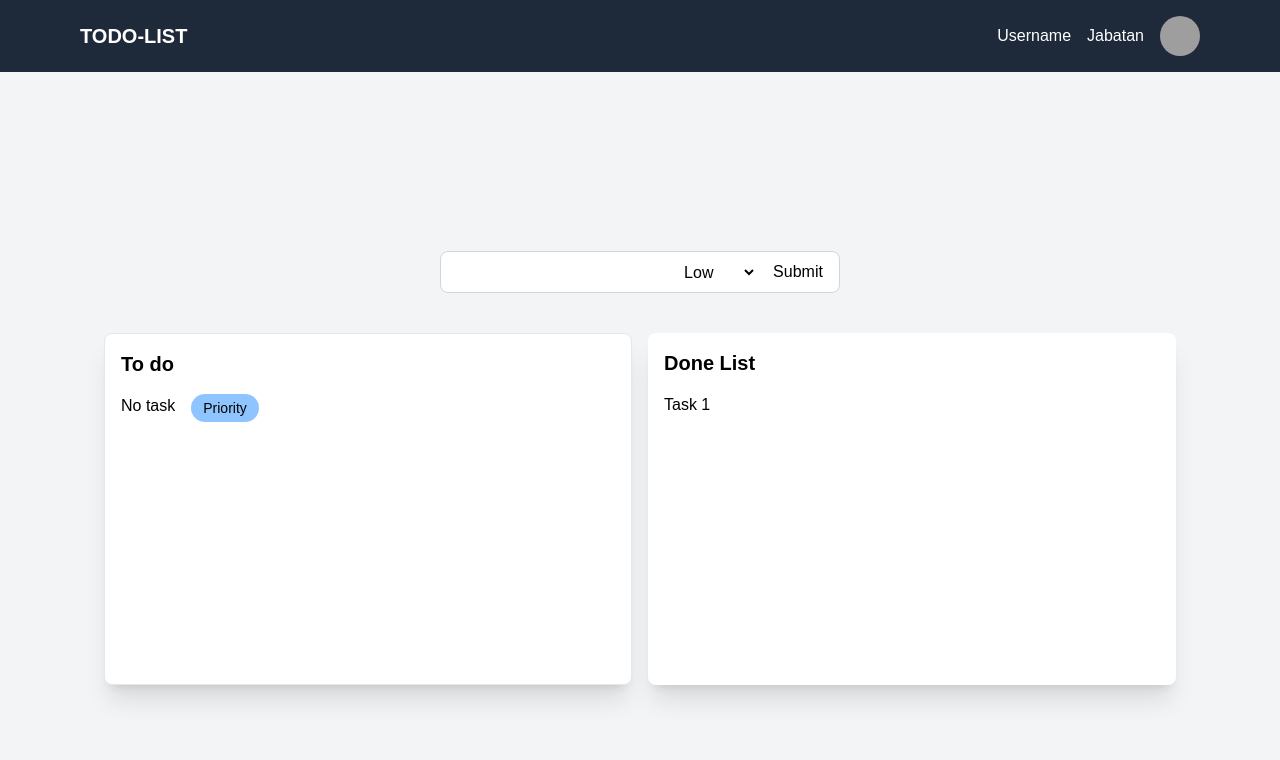
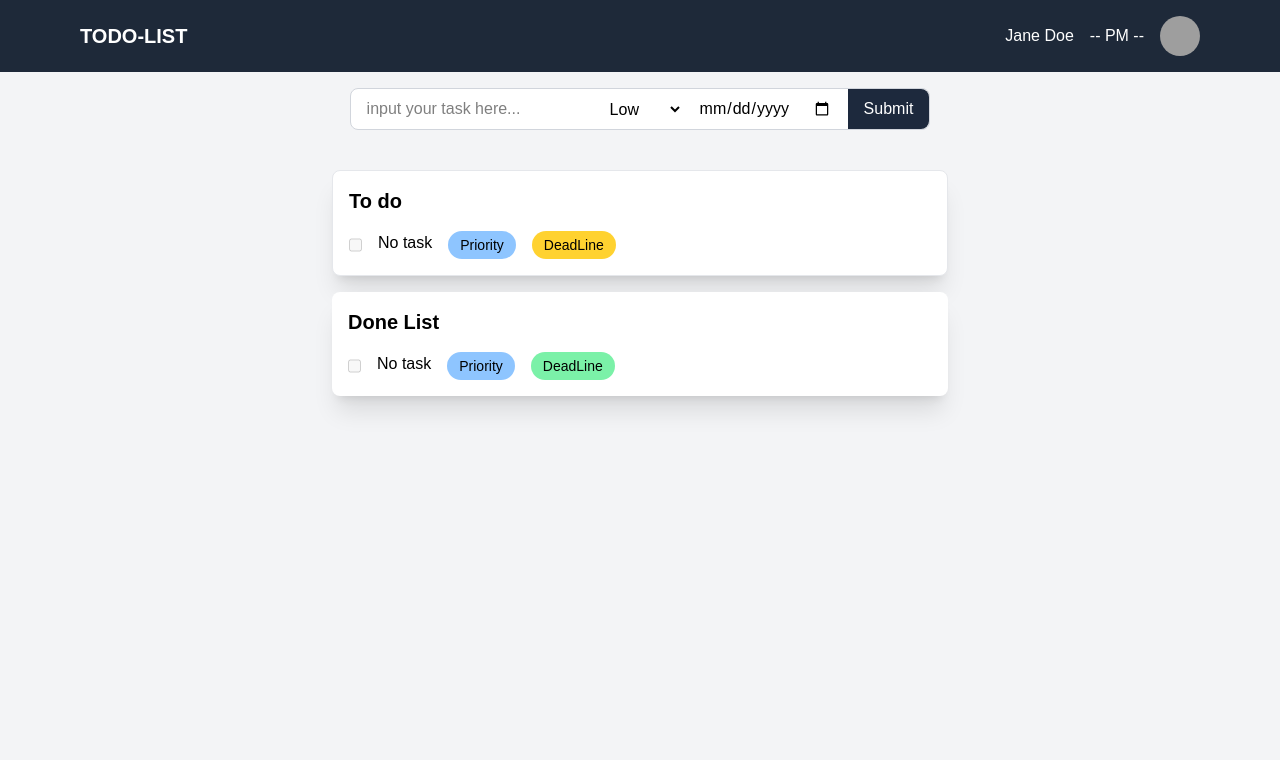
Before and after one commit to seocit/Todo-list-app, a website built with Vite: page index.html in a window 1280 px wide. Built offline with nearby package versions, Linux system fonts and the light colour scheme; grey boxes are pictures that could not be loaded; a web font is replaced by a local one.

Commit message:
feat: add checklist feature and moving task to done card

```diff
--- a/index.html
+++ b/index.html
@@ -12,39 +12,52 @@
 			<nav class="flex items-center justify-between px-20 py-4">
 				<span class="text-xl font-bold">TODO-LIST</span>
 				<div class="flex items-center space-x-4">
-					<p>Username</p>
-					<p>Jabatan</p>
+					<p>Jane Doe</p>
+					<p>--  PM --</p>
 					<img class="w-10 h-10 rounded-full object-cover" src="https://images.unsplash.com/photo-1438761681033-6461ffad8d80?q=80&w=870&auto=format&fit=crop&ixlib=rb-4.1.0&ixid=M3wxMjA3fDB8MHxwaG90by1wYWdlfHx8fGVufDB8fHx8fA%3D%3D" alt="profile-image">
 				</div>
 
 			</nav>
 		</header>
 
-		<main class="flex flex-col  bg-gray-100 min-h-screen items-center justify-center gap-4 px-20" >
-			<div id="input-form" action="" class="flex bg-white px-4 py-2 rounded-lg gap-4 mt-4 border border-gray-300">
-				<input id="inputList" type="text" class="">
+		<main class="flex flex-col  bg-gray-100 min-h-screen items-center justify-center gap-4" >
+			<div id="input-form" action="" class="flex bg-white  rounded-lg  gap-4 mt-4 border border-gray-300">
+				<input id="inputList" placeholder="input your task here..." type="text" class="px-4">
 				<select name="priority" id="priorityOption" class="">
 					<option value="Low">Low</option>
 					<option value="Medium">Medium</option>
 					<option value="High">High</option>
 				</select>
-				<button onclick="submitInput()">Submit</button>
+				<input id="dateInput" type="date">
+				<button onclick="submitInput()" class="text-white bg-slate-800 w-full h-full rounded-r-lg py-2 px-4">Submit</button>
 			</div>
-			<div class="flex gap-4 h-100 w-full p-6">
+			<div class="flex flex-col items-center min-h-screen gap-4  w-full p-6">
 				<div class="flex flex-col bg-white w-1/2 p-4 gap-4 border border-gray-200 shadow-xl  rounded-lg">
 					<h2 class="text-xl font-bold">To do</h2>
 					<ul id="taskList"">
 						<li class="flex gap-4">
+							<input  disabled type="checkbox" id="checkInput" >
 							<p>No task
 							</p>
 							<span class="text-sm bg-blue-300 px-3 py-1 rounded-2xl">Priority</span>
+							<span class="text-sm bg-amber-300 px-3 py-1 rounded-2xl">
+								DeadLine
+							</span>
 						</li>
 					</ul>
 				</div>
 				<div class="flex flex-col  bg-white w-1/2 p-4 gap-4 border-gray-200 shadow-xl rounded-lg">
 					<h2 class="text-xl font-bold">Done List</h2>
-					<ul>
-						<li>Task 1</li>
+					<ul id="doneList"">
+						<li class="flex gap-4">
+							<input  disabled type="checkbox" id="checkInput" >
+							<p>No task
+							</p>
+							<span class="text-sm bg-blue-300 px-3 py-1 rounded-2xl">Priority</span>
+							<span class="text-sm bg-green-300 px-3 py-1 rounded-2xl">
+								DeadLine
+							</span>
+						</li>
 					</ul>
 				</div>
 			</div>
--- a/src/main.js
+++ b/src/main.js
@@ -1,23 +1,59 @@
 const lists = [];
+const taskComplete = [];
 let task = {};
 const taskInput = document.getElementById("inputList");
 const priorityInput = document.getElementById("priorityOption");
+const dateInput = document.getElementById("dateInput");
+const checkInput = document.getElementById("checkInput");
 // untuk listnya
 const taskList = document.getElementById("taskList");
+const doneList = document.getElementById("doneList");
 
 function submitInput() {
-	lists.push({ task: taskInput.value, priority: priorityInput.value });
+	if (taskInput.value === "") {
+		alert("Please Input Your Task Friend...");
+	} else {
+		lists.push({
+			task: taskInput.value,
+			priority: priorityInput.value,
+			deadLineDate: dateInput.value !== "" ? dateInput.value : "no DeadLine :)",
+			isDone: false,
+		});
+	}
 	render();
+	console.log(checkInput.value);
+}
+function checkTask(taskIndex) {
+	taskComplete.push(lists.splice(taskIndex, 1)[0]);
+	console.log(taskComplete)
+	render();
+	// lists.splice(taskIndex, 1);
 }
 
 function render() {
 	taskList.innerHTML = lists
-		.map((list) => {
+		.map((list, index) => {
 			return `<li class="flex gap-4 mb-3">
+							<input type="checkbox" id="checkInput" onclick="checkTask(${index})"
 							<p>${list.task}</p>
 							<span class="text-sm bg-blue-300 px-3 py-1 rounded-2xl">
-              ${list.priority}</span>
+             				 	${list.priority}
+							</span>
+							<span class="text-sm bg-amber-300 px-3 py-1 rounded-2xl">
+              					due: ${list.deadLineDate}
+							</span>
 						</li>`;
 		})
 		.join("");
+
+	doneList.innerHTML = taskComplete.map((list) => {
+		return `<li class="flex gap-4 mb-3">
+					<input  disabled checked type="checkbox" id="checkInput" >
+					<p class="line-through">${list.task}</p>
+					<span class="text-sm bg-blue-300 px-3 py-1 rounded-2xl">${list.priority}</span>
+					<span class="text-sm bg-green-300 px-3 py-1 rounded-2xl">
+						due: ${list.deadLineDate}
+					</span>
+				</li>`;
+	}).join("");
 }
```
